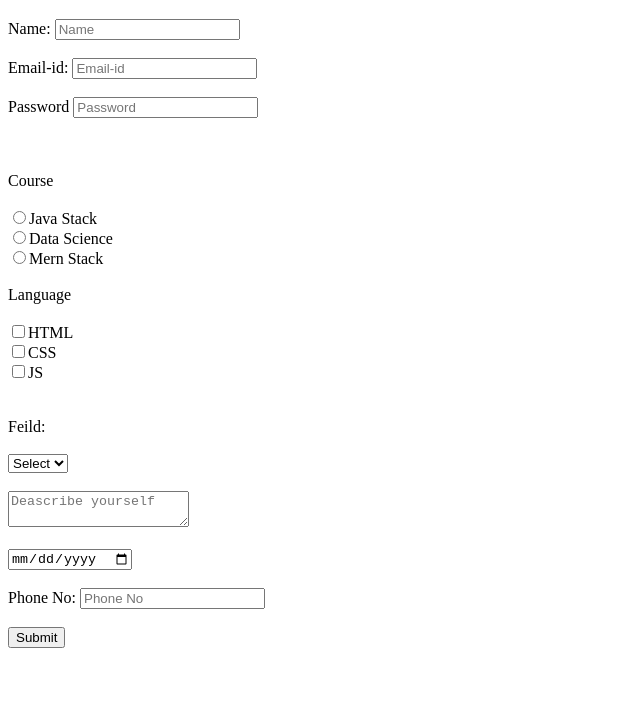
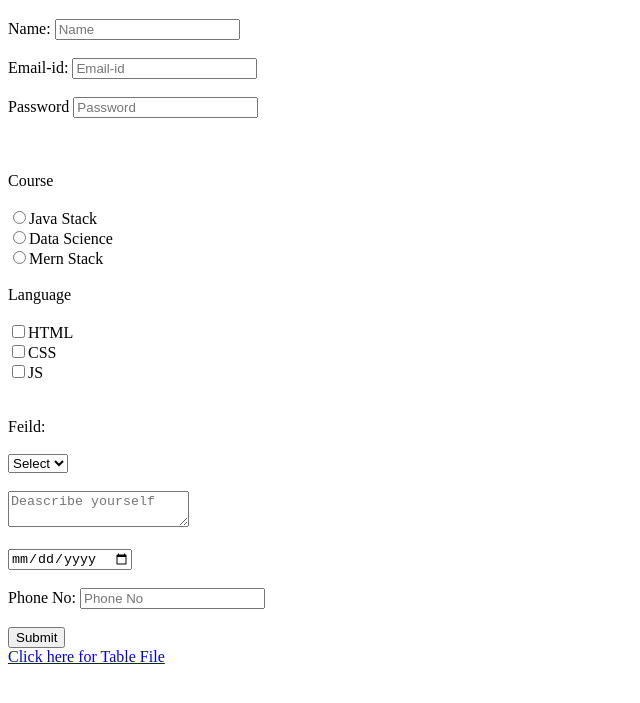
Before and after one commit to Navkaur0987252/HTMLA2, a plain HTML site: page index.html in a window 1280 px wide. Shown: the part 61-764 px from the top of the page, without its empty margins (0-640 px from the left). Drawn offline with Linux system fonts and the light colour scheme.

Commit message:
Update index.html

```diff
--- a/index.html
+++ b/index.html
@@ -49,6 +49,6 @@
         <input type="Submit" name="" id="">
 
     </form>
-    <a href="./index1.html"></a>
+    <a href="./index1.html">Click here for Table File</a>
 </body>
 </html>
```
